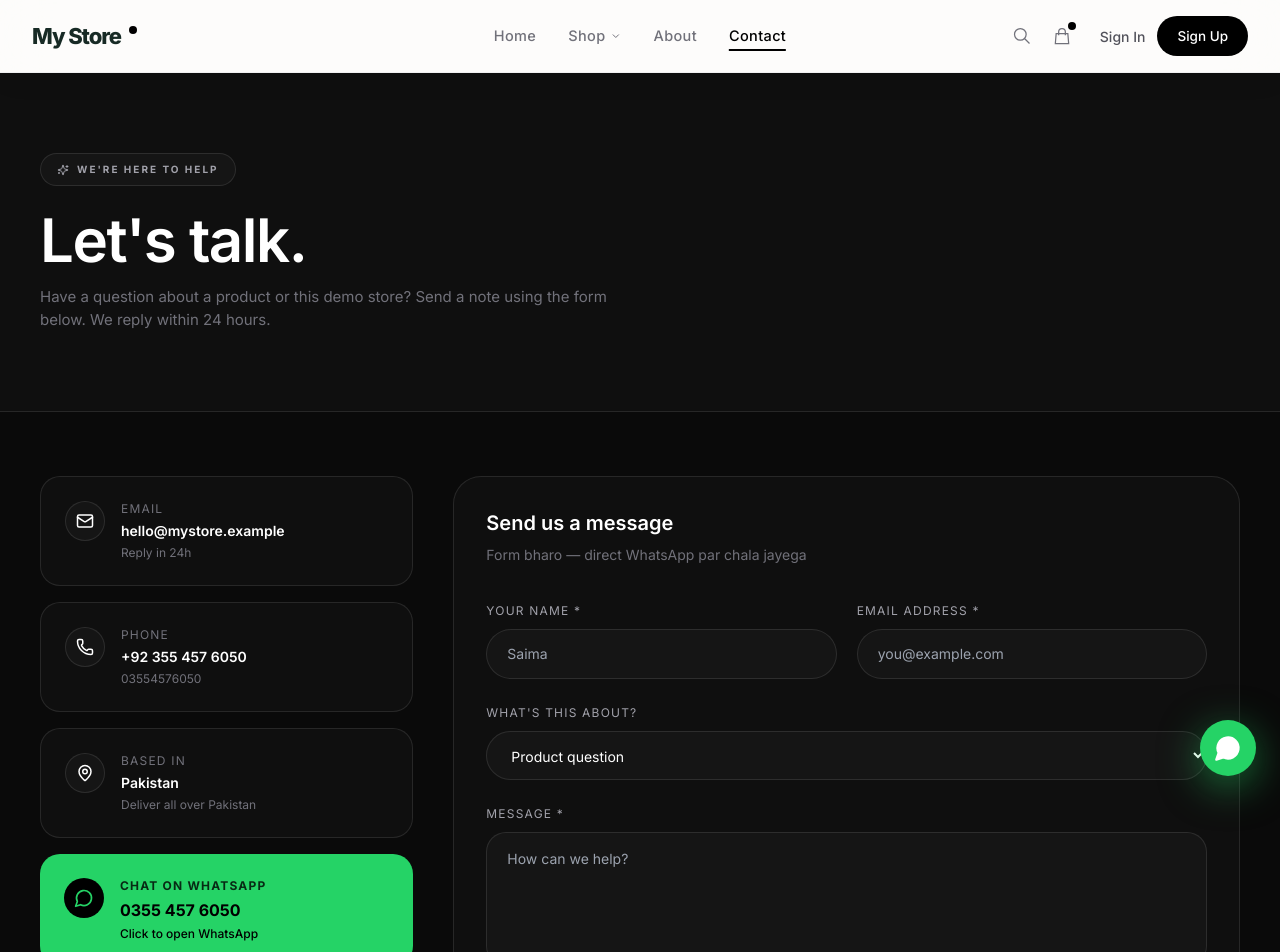
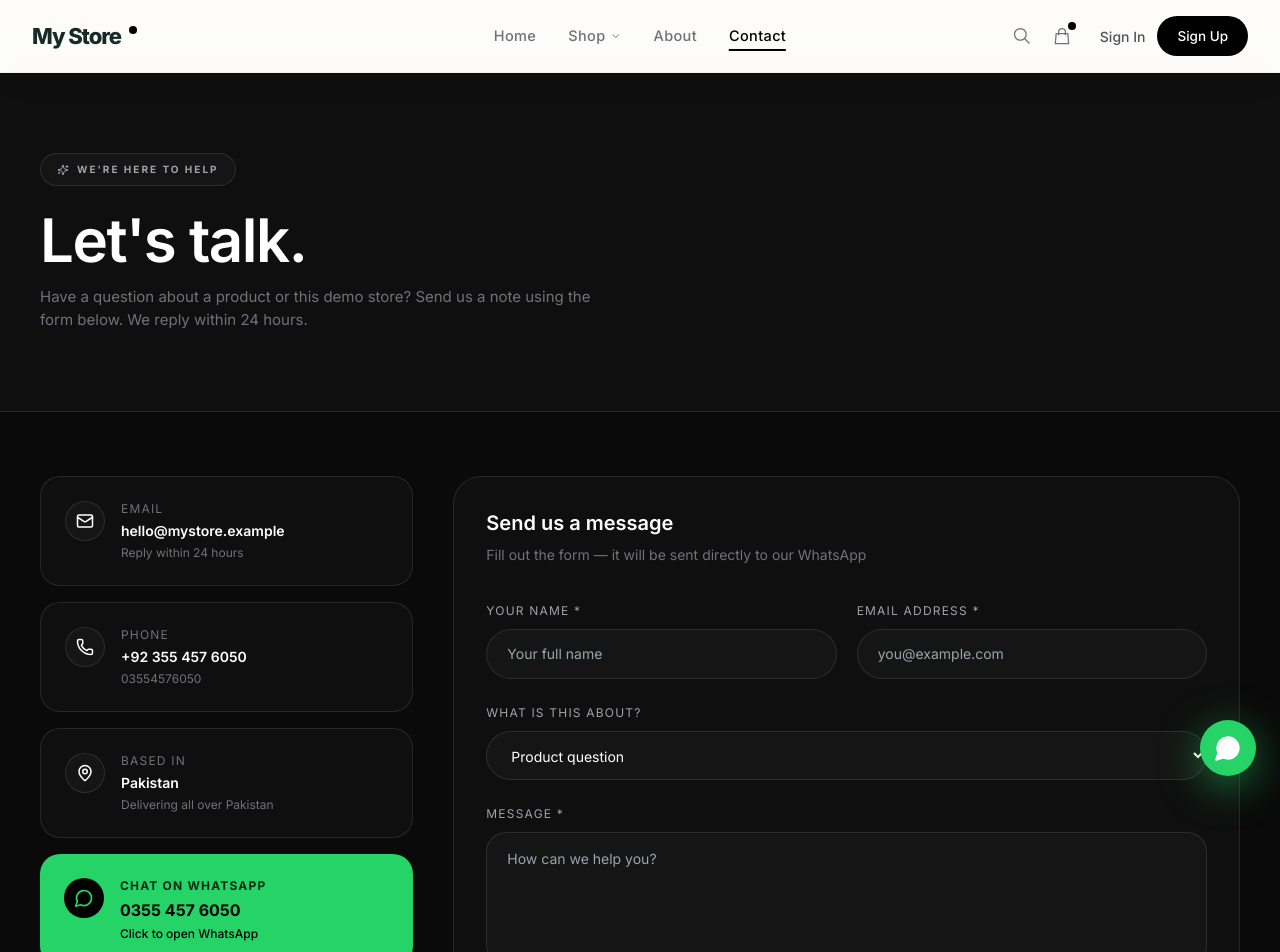
Before and after one commit to karamat72/E-commerce-website, a React (Vite) app: page /contact in a window 1280 px wide. Shown: the top 952 px of the page. Built offline with nearby package versions, Linux system fonts and the light colour scheme.

Commit message:
Refine contact form defaults and text clarity
Updated the contact form to set a default subject and message for WhatsApp. Enhanced text clarity in various sections.

```diff
--- a/src/pages/Contact.jsx
+++ b/src/pages/Contact.jsx
@@ -2,64 +2,54 @@ import { useState } from "react";
 import { Mail, Phone, MapPin, Send, Sparkles, MessageCircle } from "lucide-react";
 
 export default function Contact() {
-  const [form, setForm] = useState({ name: "", email: "", subject: "", message: "" });
-  const whatsappNumber = "923554576050"; // 03554576050 -> international
-  const whatsappLink = `https://wa.me/${whatsappNumber}?text=${encodeURIComponent("Hello My Store! Mujhe aapke products ke baare me puchna hai.")}`;
+  const [form, setForm] = useState({ name: "", email: "", subject: "Product question", message: "" });
+  const whatsappNumber = "923554576050";
+  const whatsappLink = `https://wa.me/${whatsappNumber}?text=${encodeURIComponent("Hello My Store! I have a question about your products.")}`;
 
   const handleSubmit = (e) => {
     e.preventDefault();
-    // WhatsApp par message bhejo form data ke saath
     const text = `Name: ${form.name}%0AEmail: ${form.email}%0ASubject: ${form.subject}%0AMessage: ${form.message}`;
     window.open(`https://wa.me/${whatsappNumber}?text=${text}`, "_blank");
   };
 
   return (
     <div className="bg-[#0a0a0a] text-white min-h-screen">
-      {/* HEADER - Same as Home/About */}
       <section className="bg-[#0f0f0f] border-b border-white/10">
         <div className="mx-auto max-w-7xl px-6 lg:px-10 py-16 lg:py-20">
           <p className="inline-flex items-center gap-2 rounded-full border border-white/10 bg-[#151515] px-4 py-2 text-[10px] font-bold tracking-[0.2em] uppercase text-zinc-400"><Sparkles size={12}/> We're Here To Help</p>
           <h1 className="mt-6 text-5xl md:text-6xl font-semibold tracking-tight">Let's talk.</h1>
-          <p className="mt-4 text-zinc-500 max-w-xl text-[15px]">Have a question about a product or this demo store? Send a note using the form below. We reply within 24 hours.</p>
+          <p className="mt-4 text-zinc-500 max-w-xl text-[15px]">Have a question about a product or this demo store? Send us a note using the form below. We reply within 24 hours.</p>
         </div>
       </section>
 
       <div className="mx-auto max-w-7xl px-6 lg:px-10 py-12 lg:py-16 grid lg:grid-cols-3 gap-10">
-        {/* LEFT CONTACT CARDS */}
         <div className="space-y-4">
           <div className="rounded-[20px] bg-[#0f0f0f] border border-white/10 p-6 flex gap-4">
             <div className="w-10 h-10 rounded-full bg-[#151515] border border-white/10 grid place-items-center"><Mail size={18}/></div>
-            <div><p className="text-xs text-zinc-500 uppercase tracking-widest">Email</p><p className="font-semibold mt-1 text-sm">hello@mystore.example</p><p className="text-xs text-zinc-500 mt-1">Reply in 24h</p></div>
+            <div><p className="text-xs text-zinc-500 uppercase tracking-widest">Email</p><p className="font-semibold mt-1 text-sm">hello@mystore.example</p><p className="text-xs text-zinc-500 mt-1">Reply within 24 hours</p></div>
           </div>
-
           <div className="rounded-[20px] bg-[#0f0f0f] border border-white/10 p-6 flex gap-4">
             <div className="w-10 h-10 rounded-full bg-[#151515] border border-white/10 grid place-items-center"><Phone size={18}/></div>
             <div><p className="text-xs text-zinc-500 uppercase tracking-widest">Phone</p><p className="font-semibold mt-1 text-sm">+92 355 457 6050</p><p className="text-xs text-zinc-500 mt-1">03554576050</p></div>
           </div>
-
           <div className="rounded-[20px] bg-[#0f0f0f] border border-white/10 p-6 flex gap-4">
             <div className="w-10 h-10 rounded-full bg-[#151515] border border-white/10 grid place-items-center"><MapPin size={18}/></div>
-            <div><p className="text-xs text-zinc-500 uppercase tracking-widest">Based In</p><p className="font-semibold mt-1 text-sm">Pakistan</p><p className="text-xs text-zinc-500 mt-1">Deliver all over Pakistan</p></div>
+            <div><p className="text-xs text-zinc-500 uppercase tracking-widest">Based In</p><p className="font-semibold mt-1 text-sm">Pakistan</p><p className="text-xs text-zinc-500 mt-1">Delivering all over Pakistan</p></div>
           </div>
-
-          {/* WHATSAPP CARD - Main */}
           <a href={whatsappLink} target="_blank" rel="noopener noreferrer" className="rounded-[20px] bg-[#25D366] text-black p-6 flex gap-4 hover:bg-[#20bd5a] transition block">
             <div className="w-10 h-10 rounded-full bg-black text-[#25D366] grid place-items-center"><MessageCircle size={20}/></div>
             <div><p className="text-xs uppercase tracking-widest font-bold opacity-80">Chat on WhatsApp</p><p className="font-bold mt-1">0355 457 6050</p><p className="text-xs mt-1 font-medium">Click to open WhatsApp</p></div>
           </a>
         </div>
 
-        {/* RIGHT FORM */}
         <div className="lg:col-span-2 rounded-[28px] bg-[#0f0f0f] border border-white/10 p-8">
           <h3 className="text-xl font-semibold">Send us a message</h3>
-          <p className="text-zinc-500 text-sm mt-2">Form bharo — direct WhatsApp par chala jayega</p>
-
+          <p className="text-zinc-500 text-sm mt-2">Fill out the form — it will be sent directly to our WhatsApp</p>
           <form onSubmit={handleSubmit} className="mt-8 grid grid-cols-1 md:grid-cols-2 gap-5">
-            <div><label className="text-xs text-zinc-400 uppercase tracking-widest">Your name *</label><input required value={form.name} onChange={e=>setForm({...form, name:e.target.value})} placeholder="Saima" className="mt-2 w-full rounded-full bg-[#151515] border border-white/10 px-5 py-3.5 text-sm outline-none focus:border-white/30" /></div>
+            <div><label className="text-xs text-zinc-400 uppercase tracking-widest">Your name *</label><input required value={form.name} onChange={e=>setForm({...form, name:e.target.value})} placeholder="Your full name" className="mt-2 w-full rounded-full bg-[#151515] border border-white/10 px-5 py-3.5 text-sm outline-none focus:border-white/30" /></div>
             <div><label className="text-xs text-zinc-400 uppercase tracking-widest">Email address *</label><input required type="email" value={form.email} onChange={e=>setForm({...form, email:e.target.value})} placeholder="you@example.com" className="mt-2 w-full rounded-full bg-[#151515] border border-white/10 px-5 py-3.5 text-sm outline-none focus:border-white/30" /></div>
-            <div className="md:col-span-2"><label className="text-xs text-zinc-400 uppercase tracking-widest">What's this about?</label><select value={form.subject} onChange={e=>setForm({...form, subject:e.target.value})} className="mt-2 w-full rounded-full bg-[#151515] border border-white/10 px-5 py-3.5 text-sm outline-none focus:border-white/30"><option>Product question</option><option>Order status</option><option>Return / Exchange</option><option>Other</option></select></div>
-            <div className="md:col-span-2"><label className="text-xs text-zinc-400 uppercase tracking-widest">Message *</label><textarea required rows={5} value={form.message} onChange={e=>setForm({...form, message:e.target.value})} placeholder="How can we help?" className="mt-2 w-full rounded-[20px] bg-[#151515] border border-white/10 px-5 py-4 text-sm outline-none focus:border-white/30 resize-none" /></div>
-
+            <div className="md:col-span-2"><label className="text-xs text-zinc-400 uppercase tracking-widest">What is this about?</label><select value={form.subject} onChange={e=>setForm({...form, subject:e.target.value})} className="mt-2 w-full rounded-full bg-[#151515] border border-white/10 px-5 py-3.5 text-sm outline-none focus:border-white/30"><option>Product question</option><option>Order status</option><option>Return / Exchange</option><option>Other</option></select></div>
+            <div className="md:col-span-2"><label className="text-xs text-zinc-400 uppercase tracking-widest">Message *</label><textarea required rows={5} value={form.message} onChange={e=>setForm({...form, message:e.target.value})} placeholder="How can we help you?" className="mt-2 w-full rounded-[20px] bg-[#151515] border border-white/10 px-5 py-4 text-sm outline-none focus:border-white/30 resize-none" /></div>
             <div className="md:col-span-2 flex flex-col sm:flex-row gap-3 pt-2">
               <button type="submit" className="inline-flex items-center justify-center gap-2 rounded-full bg-white text-black px-8 py-3.5 text-sm font-bold hover:bg-zinc-200 transition"><Send size={16}/> Send via WhatsApp</button>
               <a href={whatsappLink} target="_blank" rel="noopener noreferrer" className="inline-flex items-center justify-center gap-2 rounded-full bg-[#25D366] text-black px-8 py-3.5 text-sm font-bold hover:bg-[#20bd5a] transition"><MessageCircle size={16}/> Direct WhatsApp</a>
@@ -68,10 +58,7 @@ export default function Contact() {
         </div>
       </div>
 
-      {/* FLOATING WHATSAPP BUTTON */}
-      <a href={whatsappLink} target="_blank" rel="noopener noreferrer" className="fixed bottom-6 right-6 z-50 w-14 h-14 rounded-full bg-[#25D366] text-white grid place-items-center shadow-[0_10px_40px_rgba(37,211,102,0.5)] hover:scale-110 transition">
-        <MessageCircle size={28} fill="white" />
-      </a>
+      <a href={whatsappLink} target="_blank" rel="noopener noreferrer" className="fixed bottom-6 right-6 z-50 w-14 h-14 rounded-full bg-[#25D366] text-white grid place-items-center shadow-[0_10px_40px_rgba(37,211,102,0.5)] hover:scale-110 transition"><MessageCircle size={28} fill="white" /></a>
     </div>
   );
 }
```
